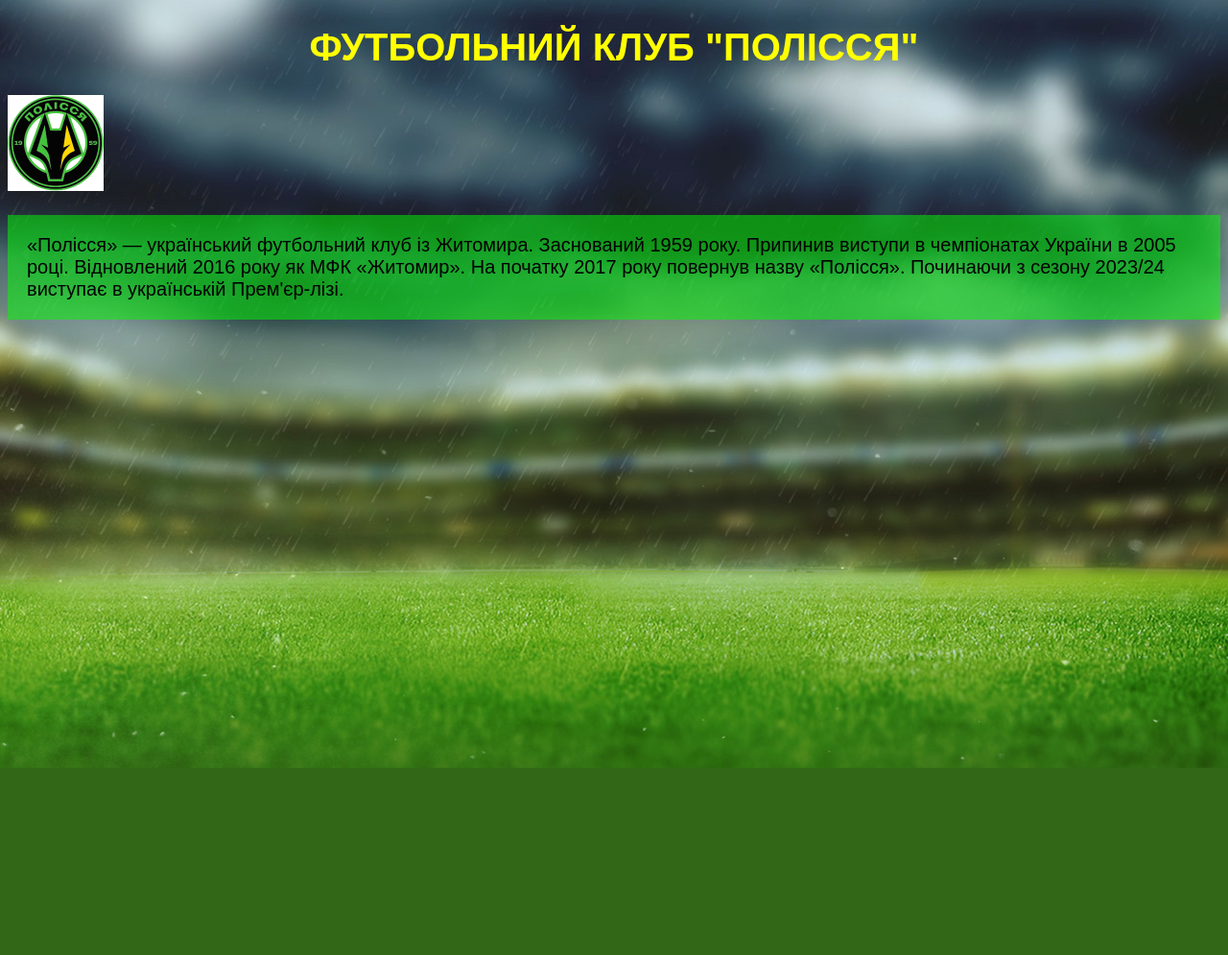
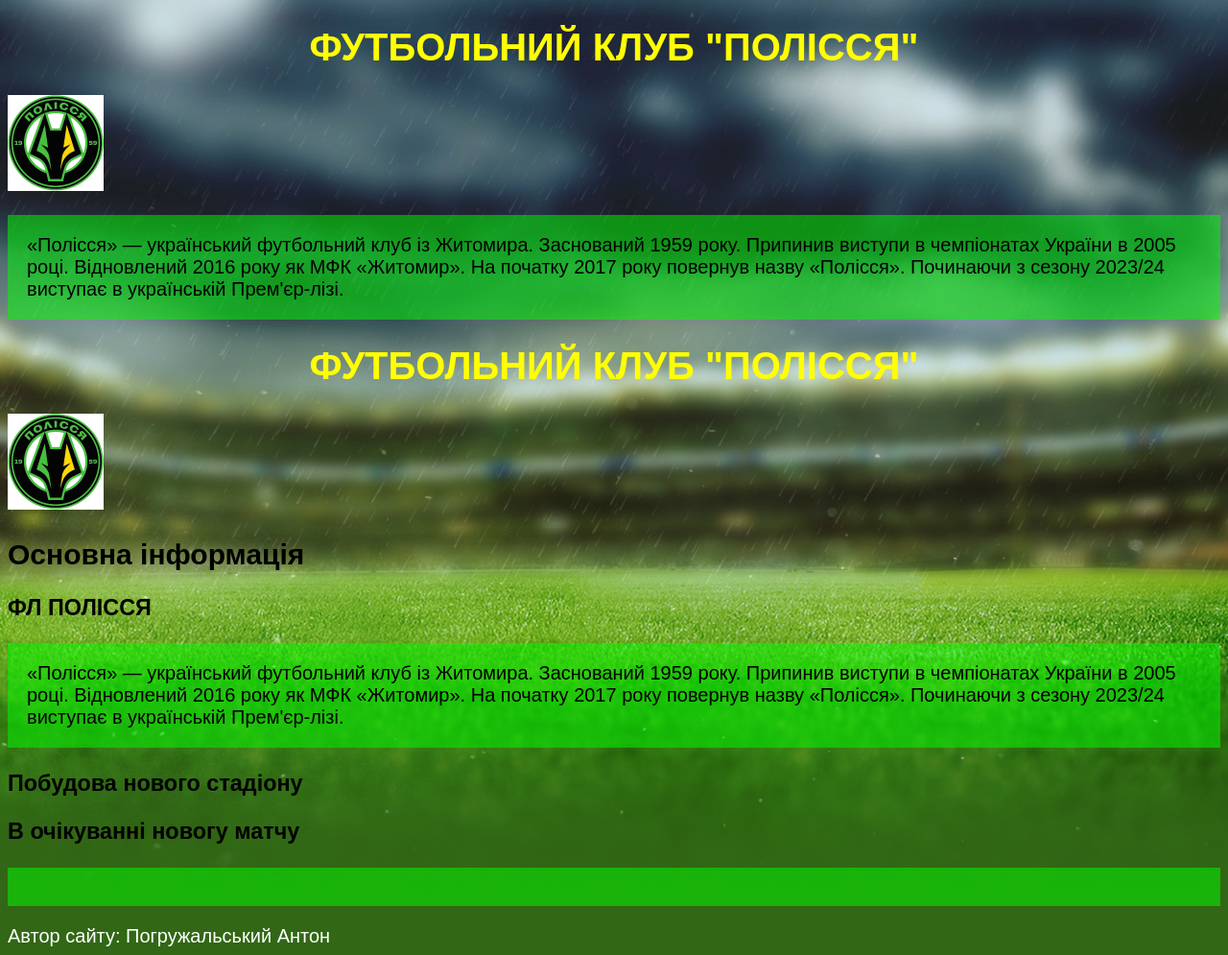
Before and after one commit to kartoph/fc_polissya, a plain HTML site: page index.html in a window 1280 px wide. Shown: the whole page at 96% size. Before the commit the page ends 800 px from the top, so only its background shows below. Drawn offline with Linux system fonts and the light colour scheme.

Commit message:
Оновлення структурі, додано фон.

```diff
--- a/index.html
+++ b/index.html
@@ -1,14 +1,52 @@
 <!DOCTYPE html>
 <html lang="ua">
-<head>
-    <meta charset="UTF-8">
-    <meta name="viewport" content="width=device-width, initial-scale=1.0">
+  <head>
+    <meta charset="UTF-8" />
+    <meta name="viewport" content="width=device-width, initial-scale=1.0" />
     <title>ФК ПОЛІССЯ Погружальський</title>
-    <link rel="stylesheet" href="style.css">
-</head>
-<body>
+    <link rel="stylesheet" href="style.css" />
+  </head>
+  <body>
     <h1>ФУТБОЛЬНИЙ КЛУБ "ПОЛІССЯ"</h1>
-    <img src="img/fcpol.png" alt="logo polissya">
-    <p>«Полісся» — український футбольний клуб із Житомира. Заснований 1959 року. Припинив виступи в чемпіонатах України в 2005 році. Відновлений 2016 року як МФК «Житомир». На початку 2017 року повернув назву «Полісся». Починаючи з сезону 2023/24 виступає в українській Прем'єр-лізі.</p>
-</body>
+    <img src="img/fcpol.png" alt="logo polissya" />
+    <p>
+      «Полісся» — український футбольний клуб із Житомира. Заснований 1959 року.
+      Припинив виступи в чемпіонатах України в 2005 році. Відновлений 2016 року
+      як МФК «Житомир». На початку 2017 року повернув назву «Полісся». Починаючи
+      з сезону 2023/24 виступає в українській Прем'єр-лізі.
+    </p>
+    <header>
+      <h1>ФУТБОЛЬНИЙ КЛУБ "ПОЛІССЯ"</h1>
+      <img src="img/fcpol.png" alt="logo polissya" />
+    </header>
+
+    <main>
+      <section id="highlights"></section>
+      <h2>Основна інформація</h2>
+      <article>
+        <h3>ФЛ ПОЛІССЯ</h3>
+        <p>
+          «Полісся» — український футбольний клуб із Житомира. Заснований 1959
+          року. Припинив виступи в чемпіонатах України в 2005 році. Відновлений
+          2016 року як МФК «Житомир». На початку 2017 року повернув назву
+          «Полісся». Починаючи з сезону 2023/24 виступає в українській
+          Прем'єр-лізі.
+        </p>
+      </article>
+      <article><h3>Побудова нового стадіону</h3></article>
+      <article><h3>В очікуванні новогу матчу</h3>
+    <p></p>
+</article>
+
+      <section id="news"></section>
+      <section></section>
+      <section></section>
+      <section></section>
+      <section></section>
+      <section></section>
+      <section></section>
+    </main>
+
+    <footer>Автор сайту: Погружальський Антон</footer>
+  </body>
 </html>
--- a/style.css
+++ b/style.css
@@ -4,6 +4,14 @@ body {
   color: #000;
   background: #326717 url('/img/bg.jpg') center top no-repeat;
 }
+
+#highlights
+{
+  background-color: rgba(00,200,0,0.1)
+  padding: 20px;
+  margin: 20px 0;
+}
+
 h1 {
   color: yellow;
   text-align: center;
@@ -17,3 +25,8 @@ p {
 img{
     width: 100px;
 }
+
+footer{
+background-color: 000;
+color: white;
+}
```
